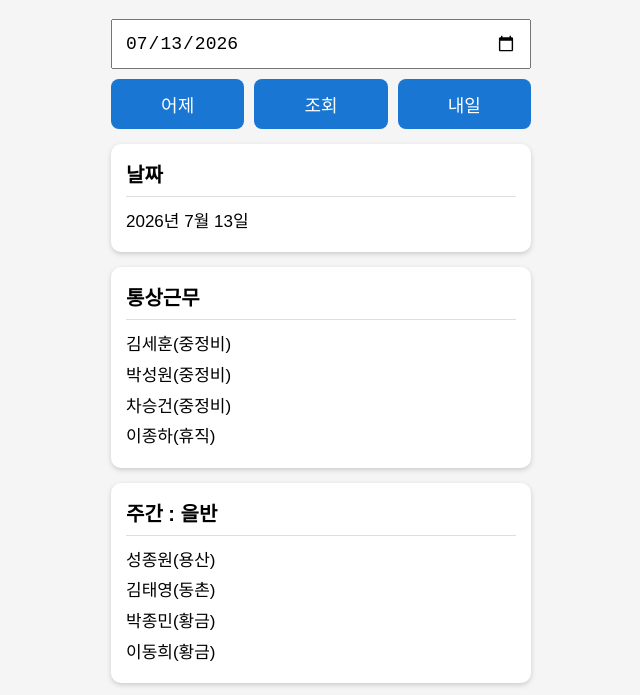
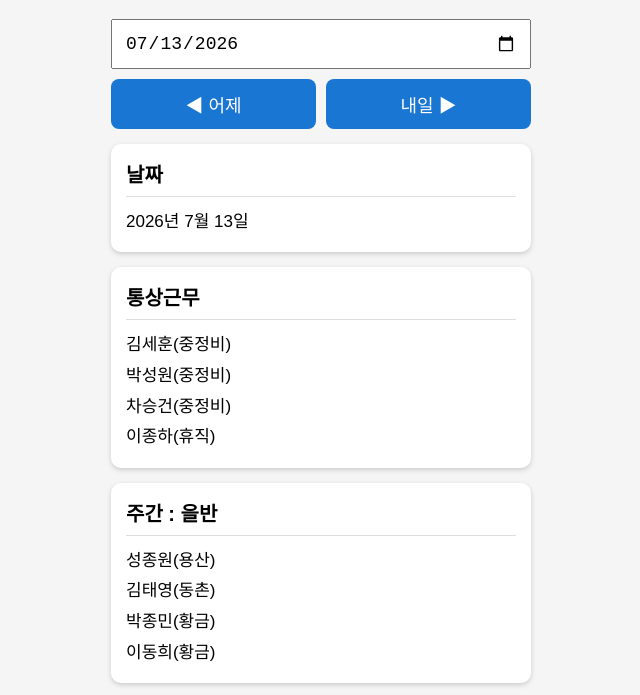
Before and after one commit to KIMSH102/DTROL, a plain HTML site: page index.html in a window 1280 px wide. Shown: the part 90-785 px from the top of the page, without its empty margins (319-959 px from the left). Drawn offline with Linux system fonts and the light colour scheme.

Commit message:
Refactor HTML structure and update button elements

```diff
--- a/index.html
+++ b/index.html
@@ -40,35 +40,59 @@ input{
 }
 
 button{
+
     flex:1;
+
     padding:12px;
+
     font-size:18px;
+
     border:0;
+
     border-radius:8px;
+
     background:#1976d2;
+
     color:white;
+
     cursor:pointer;
+
 }
 
 .box{
+
     background:white;
+
     margin-top:15px;
+
     padding:15px;
+
     border-radius:10px;
+
     box-shadow:0 2px 5px #ccc;
+
 }
 
 .title{
+
     font-size:20px;
+
     font-weight:bold;
+
     border-bottom:1px solid #ddd;
+
     padding-bottom:8px;
+
     margin-bottom:10px;
+
 }
 
 .member{
+
     font-size:17px;
+
     line-height:1.8;
+
 }
 
 </style>
@@ -79,7 +103,9 @@ button{
 
 <div class="container">
 
-<h1>근무편성 조회</h1>
+<h1>
+근무편성 조회
+</h1>
 
 <input
 type="date"
@@ -88,16 +114,12 @@ onchange="searchWork()">
 
 <div class="button-group">
 
-<button onclick="moveDate(-1)">
-어제
+<button id="prevBtn" onclick="moveDate(-1)">
+◀ 어제
 </button>
 
-<button onclick="searchWork()">
-조회
-</button>
-
-<button onclick="moveDate(1)">
-내일
+<button id="nextBtn" onclick="moveDate(1)">
+내일 ▶
 </button>
 
 </div>
@@ -106,7 +128,7 @@ onchange="searchWork()">
 
 </div>
 
-<script src="script.js?v=3"></script>
+<script src="script.js?v=4"></script>
 
 </body>
 
```
